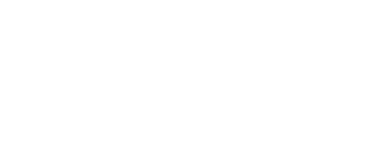
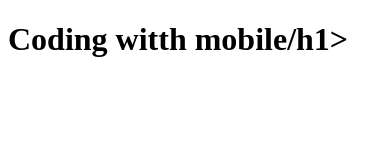
Before and after one commit to Mahnooramanat/New-project, a plain HTML site: page SheriyanCodingSchool/Practice_1/index.html in a window 390 px wide. Drawn offline with Linux system fonts and the light colour scheme.

Commit message:
Update index.html
Code with mobile

```diff
--- a/SheriyanCodingSchool/Practice_1/index.html
+++ b/SheriyanCodingSchool/Practice_1/index.html
@@ -4,6 +4,7 @@
     <meta charset="UTF-8">
     <meta name="viewport" content="width=device-width, initial-scale=1.0">
     <title>Document</title>
+<h1>Coding witth mobile/h1>
 </head>
 <body>
     <script src="./script.js"></script>
```
